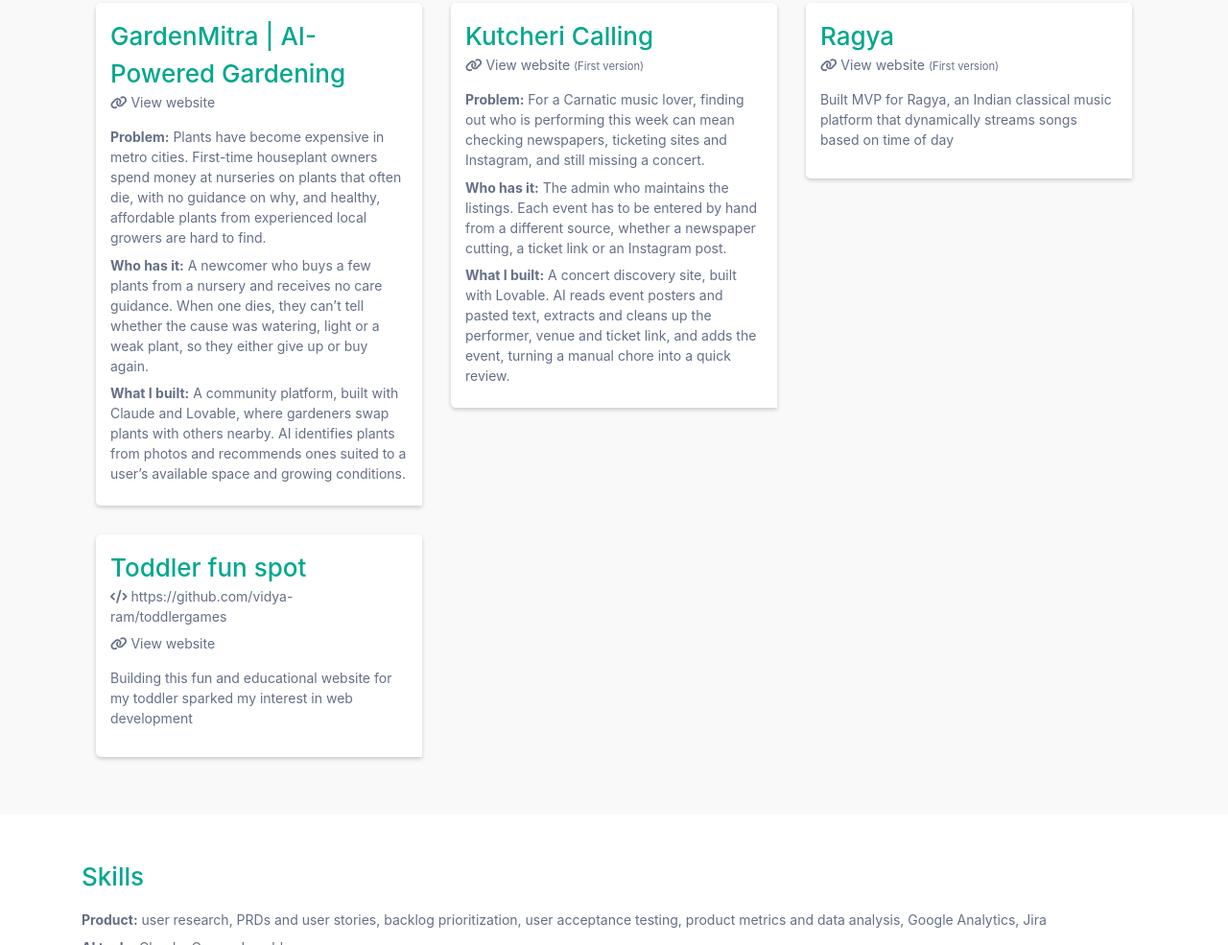
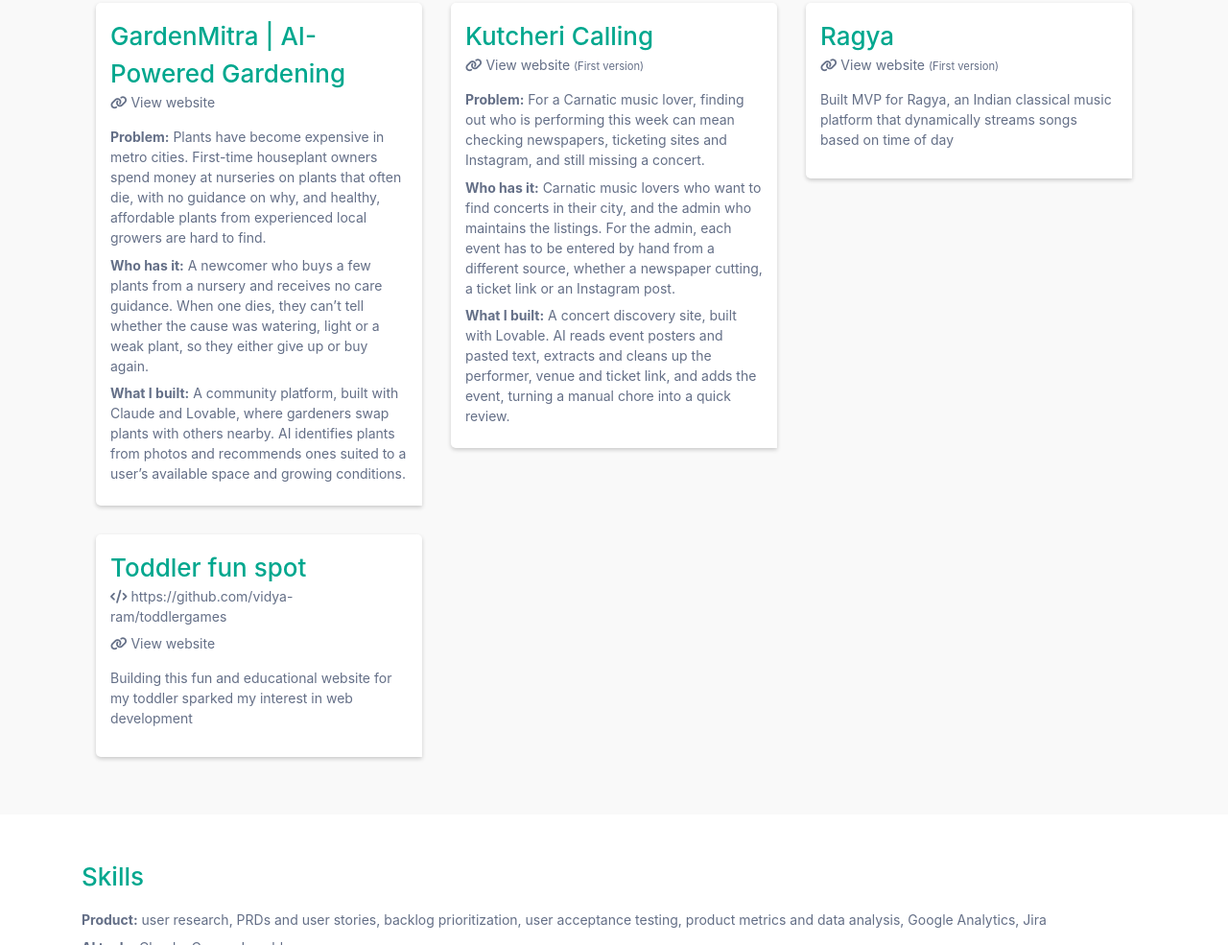
Before and after one commit to vidya-ram/vidya-ram.github.io, a plain HTML site: page index.html in a window 1280 px wide. Shown: the part 4523-5508 px from the top of the page at 96% size. Drawn offline with Linux system fonts and the light colour scheme; a web font is replaced by a local one.

Commit message:
Name the target user on the Kutcheri Calling card
Co-Authored-By: Claude Sonnet 5.5 <noreply@anthropic.com>
Claude-Session: https://claude.ai/code/session_01GiwVJyweCCRgAir8J57EMx

```diff
--- a/index.html
+++ b/index.html
@@ -326,7 +326,7 @@
               <p class="heading"><a href="https://kutchericalling.netlify.app" target="_blank" class="nounderline">Kutcheri Calling</a></p>
               <p><i class="fa-solid fa-link"></i> <a href="https://kutchericalling.netlify.app" target="_blank" class="nounderline">View website</a> <small>(First version)</small></p>
               <p class="less-margin"><b>Problem:</b> For a Carnatic music lover, finding out who is performing this week can mean checking newspapers, ticketing sites and Instagram, and still missing a concert.</p>
-              <p class="less-margin"><b>Who has it:</b> The admin who maintains the listings. Each event has to be entered by hand from a different source, whether a newspaper cutting, a ticket link or an Instagram post.</p>
+              <p class="less-margin"><b>Who has it:</b> Carnatic music lovers who want to find concerts in their city, and the admin who maintains the listings. For the admin, each event has to be entered by hand from a different source, whether a newspaper cutting, a ticket link or an Instagram post.</p>
               <p class="less-margin"><b>What I built:</b> A concert discovery site, built with Lovable. AI reads event posters and pasted text, extracts and cleans up the performer, venue and ticket link, and adds the event, turning a manual chore into a quick review.</p>
             </div>
           </div>
```
Also changed, not shown: work.html (+1 -1 lines).
